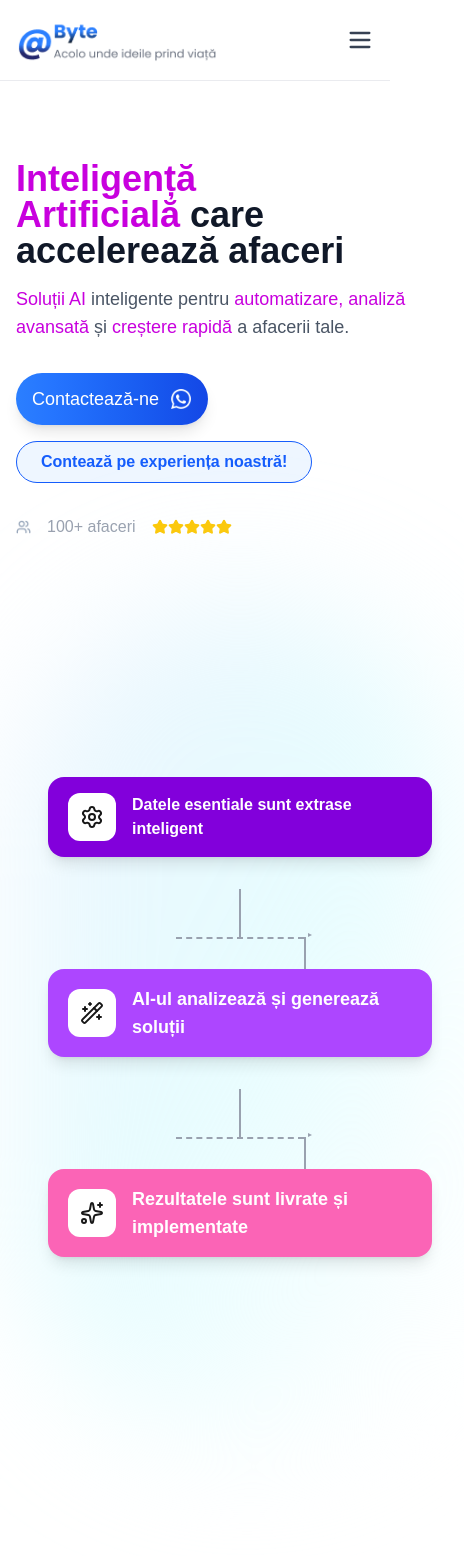
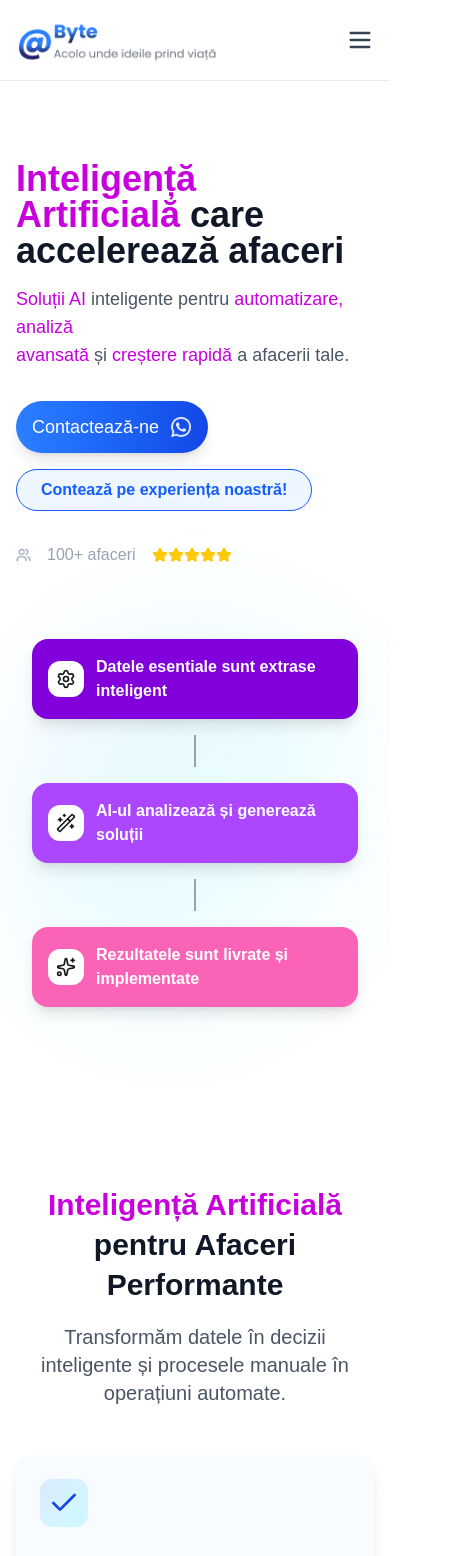
Before and after one commit to mdalamin75/figma-to-nextjs, a Next.js app: page /ai in a window 390 px wide. Shown: the top 1556 px of the page, 464 px wide, since content can reach past the window. Built offline with nearby package versions, Linux system fonts and the light colour scheme.

Commit message:
maked animated flow chart mobile responsive

```diff
--- a/src/app/layout.js
+++ b/src/app/layout.js
@@ -12,8 +12,8 @@ const geistMono = Geist_Mono({
 });
 
 export const metadata = {
-  title: "Create Next App",
-  description: "Generated by create next app",
+  title: "Tagbyte",
+  description: "Transformăm idei în conținut care captivează",
 };
 
 export default function RootLayout({ children }) {
--- a/src/components/AnimatedFlowchart.js
+++ b/src/components/AnimatedFlowchart.js
@@ -45,14 +45,14 @@ const AnimatedFlowchart = () => {
     }, []);
 
     const DottedArrow = ({ show, delay = 0 }) => (
-        <div className="flex items-center justify-center my-8">
+        <div className="flex items-center justify-center my-4 md:my-8">
             <div className="relative">
                 {/* Vertical dotted line */}
-                <div className={`w-0.5 bg-gray-400 transition-all duration-1000 ${show ? 'h-12' : 'h-0'
+                <div className={`w-0.5 bg-gray-400 transition-all duration-1000 ${show ? 'h-8 md:h-12' : 'h-0'
                     }`} style={{ transitionDelay: `${delay}ms` }}></div>
 
-                {/* Horizontal dotted line with arrow */}
-                <div className={`absolute top-full left-1/2 transform -translate-x-1/2 transition-all duration-1000 ${show ? 'w-32' : 'w-0'
+                {/* Horizontal dotted line with arrow - hidden on mobile */}
+                <div className={`hidden md:block absolute top-full left-1/2 transform -translate-x-1/2 transition-all duration-1000 ${show ? 'w-32' : 'w-0'
                     }`} style={{ transitionDelay: `${delay + 500}ms` }}>
                     <div className="relative">
                         <div className="h-0.5 bg-gray-400 border-dashed border-t-2 border-gray-400 bg-transparent"></div>
@@ -61,26 +61,26 @@ const AnimatedFlowchart = () => {
                     </div>
                 </div>
 
-                {/* Second vertical dotted line */}
-                <div className={`absolute top-full left-1/2 transform translate-x-16 -translate-x-1/2 w-0.5 bg-gray-400 transition-all duration-1000 ${show ? 'h-12' : 'h-0'
+                {/* Second vertical dotted line - hidden on mobile */}
+                <div className={`hidden md:block absolute top-full left-1/2 transform translate-x-16 -translate-x-1/2 w-0.5 bg-gray-400 transition-all duration-1000 ${show ? 'h-12' : 'h-0'
                     }`} style={{ transitionDelay: `${delay + 1500}ms` }}></div>
             </div>
         </div>
     );
 
     return (
-        <div className="flex flex-col items-start justify-center min-h-screen  p-8 overflow-hidden">
+        <div className="flex flex-col items-center justify-center p-4 md:p-8">
             <div className="relative w-full max-w-4xl">
 
-                {/* Step 1 - Right */}
-                <div className={`flex justify-end mb-4 transition-all duration-1000 ${currentStep >= 0 ? 'opacity-100 translate-y-0' : 'opacity-0 translate-y-8'
+                {/* Step 1 - Right on desktop, center on mobile */}
+                <div className={`flex justify-center md:justify-end mb-4 transition-all duration-1000 ${currentStep >= 0 ? 'opacity-100 translate-y-0' : 'opacity-0 translate-y-8'
                     }`}>
-                    <div className={`${steps[0].color} rounded-2xl px-5 py-4 shadow-lg w-96`}>
-                        <div className="flex items-center space-x-4">
-                            <div className="bg-white bg-opacity-20 p-3 rounded-xl flex-shrink-0">
-                                <Settings className="w-6 h-6" />
+                    <div className={`${steps[0].color} rounded-2xl p-4 md:p-6 shadow-lg w-full max-w-sm md:w-96`}>
+                        <div className="flex items-center space-x-3 md:space-x-4">
+                            <div className="bg-white bg-opacity-20 p-2 md:p-3 rounded-xl flex-shrink-0">
+                                <Settings className="w-5 h-5 md:w-6 md:h-6" />
                             </div>
-                            <h3 className="text-base font-semibold text-white">
+                            <h3 className="text-base md:text-lg font-semibold text-white">
                                 {steps[0].title}
                             </h3>
                         </div>
@@ -90,15 +90,15 @@ const AnimatedFlowchart = () => {
                 {/* Arrow 1 */}
                 <DottedArrow show={currentStep >= 1} delay={0} />
 
-                {/* Step 2 - Left */}
-                <div className={`flex justify-start mb-4 transition-all duration-1000 ${currentStep >= 1 ? 'opacity-100 translate-y-0' : 'opacity-0 translate-y-8'
+                {/* Step 2 - Left on desktop, center on mobile */}
+                <div className={`flex justify-center md:justify-start mb-4 transition-all duration-1000 ${currentStep >= 1 ? 'opacity-100 translate-y-0' : 'opacity-0 translate-y-8'
                     }`}>
-                    <div className={`${steps[1].color} rounded-2xl px-5 py-4 shadow-lg w-96`}>
-                        <div className="flex items-center space-x-4">
-                            <div className="bg-white bg-opacity-20 p-3 rounded-xl flex-shrink-0">
-                                <Wand2 className="w-6 h-6 " />
+                    <div className={`${steps[1].color} rounded-2xl p-4 md:p-6 shadow-lg w-full max-w-sm md:w-96`}>
+                        <div className="flex items-center space-x-3 md:space-x-4">
+                            <div className="bg-white bg-opacity-20 p-2 md:p-3 rounded-xl flex-shrink-0">
+                                <Wand2 className="w-5 h-5 md:w-6 md:h-6" />
                             </div>
-                            <h3 className="text-lg font-semibold text-white">
+                            <h3 className="text-base md:text-lg font-semibold text-white">
                                 {steps[1].title}
                             </h3>
                         </div>
@@ -108,15 +108,15 @@ const AnimatedFlowchart = () => {
                 {/* Arrow 2 */}
                 <DottedArrow show={currentStep >= 2} delay={0} />
 
-                {/* Step 3 - Right */}
-                <div className={`flex justify-end transition-all duration-1000 ${currentStep >= 2 ? 'opacity-100 translate-y-0' : 'opacity-0 translate-y-8'
+                {/* Step 3 - Right on desktop, center on mobile */}
+                <div className={`flex justify-center md:justify-end transition-all duration-1000 ${currentStep >= 2 ? 'opacity-100 translate-y-0' : 'opacity-0 translate-y-8'
                     }`}>
-                    <div className={`${steps[2].color} rounded-2xl px-5 py-4 shadow-lg w-96`}>
-                        <div className="flex items-center space-x-4">
-                            <div className="bg-white bg-opacity-20 p-3 rounded-xl flex-shrink-0">
-                                <Sparkles className="w-6 h-6 " />
+                    <div className={`${steps[2].color} rounded-2xl p-4 md:p-6 shadow-lg w-full max-w-sm md:w-96`}>
+                        <div className="flex items-center space-x-3 md:space-x-4">
+                            <div className="bg-white bg-opacity-20 p-2 md:p-3 rounded-xl flex-shrink-0">
+                                <Sparkles className="w-5 h-5 md:w-6 md:h-6" />
                             </div>
-                            <h3 className="text-lg font-semibold text-white">
+                            <h3 className="text-base md:text-lg font-semibold text-white">
                                 {steps[2].title}
                             </h3>
                         </div>
--- a/src/components/CtaBanner.js
+++ b/src/components/CtaBanner.js
@@ -11,7 +11,7 @@ export default function CtaBanner({
             Creștem afaceri cu tehnologie și creativitate.
         </>
     ),
-    button = { label: 'Hai să vorbim!', href: '#' },
+    button = { label: 'Hai să vorbim!', href: 'https://api.whatsapp.com/send?phone=40743368360' },
     small = 'Fără plăți ascunse • Livrare rapidă • Suport dedicat',
 }) {
     return (
@@ -28,8 +28,8 @@ export default function CtaBanner({
                 <p className="text-lg text-gray-600 mb-8">
                     {subheadline}
                 </p>
-                <a href={button.href} className="inline-flex items-center gap-2 px-8 py-3 bg-gradient-to-r from-blue-500 to-blue-700 text-white rounded-xl font-semibold shadow hover:from-blue-600 hover:to-blue-700 transition-all text-base">
-                    <Image src="/img/boostIcon.png" alt="boostIcon" width={20} height={10} />
+                <a href={button.href} target='_blank' className="inline-flex items-center gap-2 px-8 py-3 bg-gradient-to-r from-blue-500 to-blue-700 text-white rounded-xl font-semibold shadow hover:from-blue-600 hover:to-blue-700 transition-all text-base">
+                    <Image src="/img/whatsapp.png" alt="boostIcon" width={20} height={10} />
                     {button.label}
                     <svg className="w-5 h-5" fill="none" stroke="currentColor" strokeWidth="2" viewBox="0 0 24 24"><path d="M13 7l5 5m0 0l-5 5m5-5H6" strokeLinecap="round" strokeLinejoin="round" /></svg>
 
--- a/src/components/MobileAppServiceDetails.js
+++ b/src/components/MobileAppServiceDetails.js
@@ -17,7 +17,7 @@ const AppStoreSVG = () => (
     <svg width="40" height="40" viewBox="0 0 40 40" fill="none" xmlns="http://www.w3.org/2000/svg">
         <rect width="40" height="40" rx="10" fill="#F5F7FA" />
         <g>
-            <circle cx="20" cy="20" r="12" fill="#BFC9D1" />
+            <circle cx="20" cy="20" r="12" fill="#2b7fff" />
             <rect x="16" y="12" width="8" height="16" rx="4" fill="#fff" />
         </g>
     </svg>
```
Also changed, not shown: src/components/DigitalSolutionsSection.js (+10 -2 lines), src/components/ServicesSection.js (+5 -7 lines).
